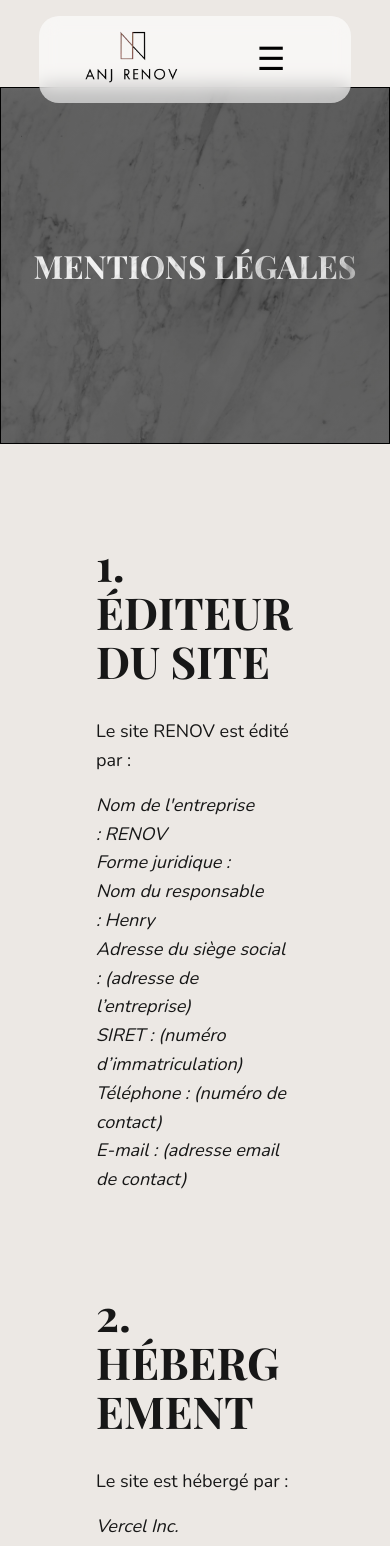
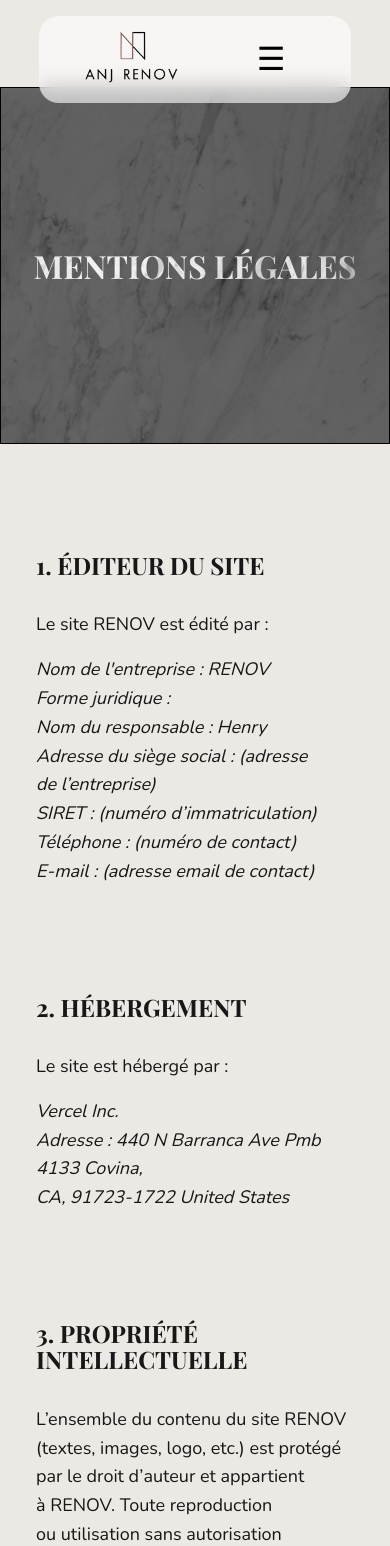
Before and after one commit to aurelienog/renov, a Next.js app: page /legal in a window 390 px wide. Shown: the top 1546 px of the page. Built offline with nearby package versions, Linux system fonts and the light colour scheme; a web font is replaced by a local one.

Commit message:
fixed responsive legal and confidentiality pages

```diff
--- a/src/app/confidentiality/page.module.css
+++ b/src/app/confidentiality/page.module.css
@@ -14,7 +14,7 @@
 
   & h2 {
     margin-bottom: 2rem;
-    font-size: 2.75rem;
+    font-size: clamp(1.5rem, 6vw, 2rem);
   }
 
   & :is(p, address) {
@@ -27,7 +27,7 @@
 
   & ol li::marker{
     font-weight: 700;
-    font-size:xx-large;
+    font-size: large;
   }
 
   & ul li {
@@ -43,7 +43,7 @@
   }
 
   & ol > li {
-    margin: 6rem;
+    margin: 6em 2em;
     list-style-type: none;
     max-width: 50rem;
   }
--- a/src/app/globals.css
+++ b/src/app/globals.css
@@ -38,7 +38,7 @@ a {
 
 
 h1 { font-size: clamp(1.8rem, 10vw, 6rem);  text-transform: uppercase; }
-:is(h2, caption) { font-size: clamp(1rem, 2.5rem, 3.5rem);; margin-bottom: 10rem; text-transform: uppercase;}
+:is(h2, caption) { font-size: clamp(1rem, 10vw, 3.5rem);; margin-bottom: 10rem; text-transform: uppercase;}
 h3 { font-size: 1.625rem; }
 
 
```
